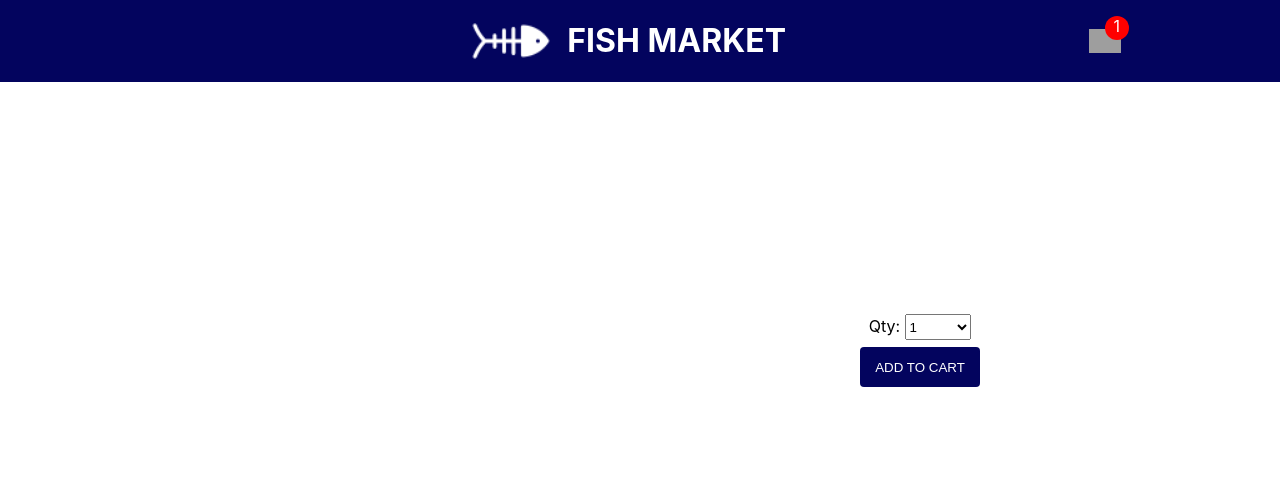
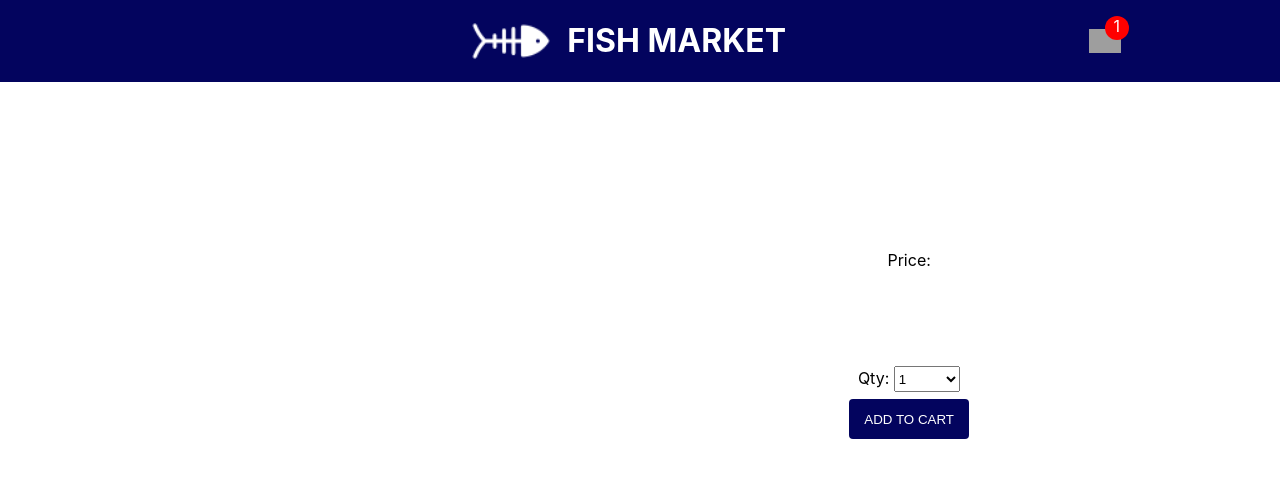
Before and after one commit to azeez1776/FishMarket, a React (Create React App) app in the folder client/: page /item in a window 1280 px wide. Shown: the top 478 px of the page. Built offline with nearby package versions, Linux system fonts and the light colour scheme; grey boxes are pictures that could not be loaded.

Commit message:
added the item price

```diff
--- a/client/src/pages/ItemDetail/index.js
+++ b/client/src/pages/ItemDetail/index.js
@@ -26,6 +26,7 @@ function ItemDetail() {
                     <div className="item_detail_info">
                         <h2>{itemTitle}</h2>
                         <p>{itemDescription}</p>
+                        <p>Price: {itemPrice}</p>
                     </div>
                     <div className="item_detail_qty">
                         <label for="cars">Qty: </label>
```
